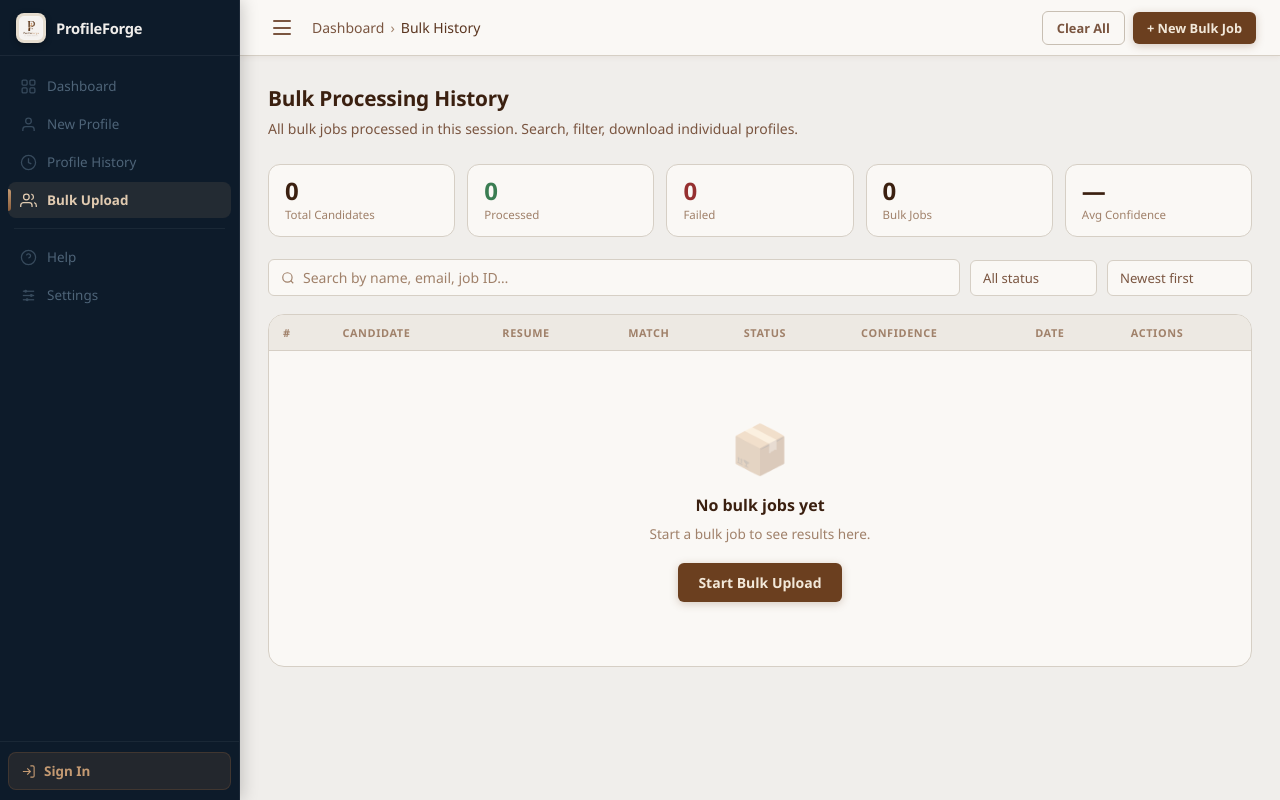
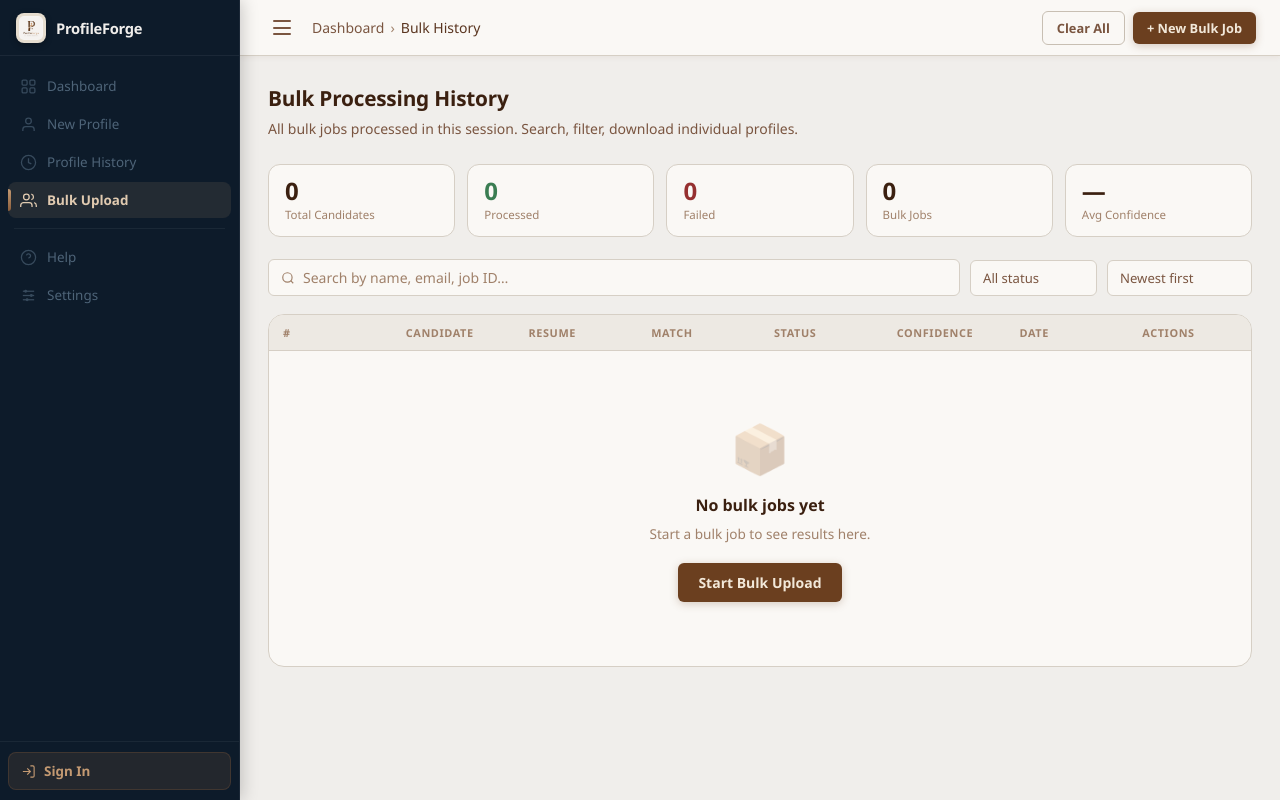
Before and after one commit to HazSha28/ProfileForge, a FastAPI app: page /bulk/history in a window 1280 px wide. Run offline with FastAPI, Linux system fonts and the light colour scheme; lists and menus that the app fills with data are empty.

Commit message:
fix: bulk table UI — confidence bar overflow + name wrapping
- table-layout: fixed on both bulk tables to constrain columns
- Fixed column widths: #(40px), Name(26%), Resume(22%), Match(90px), Status(110px), Conf(130px)
- Candidate name: white-space nowrap + text-overflow ellipsis + title tooltip
- Resume filename: same treatment, with tooltip on hover
- Confidence bar: flex-shrink:0 on bar element prevents overflow
- Date column: white-space nowrap
- Bulk history: match method map adds regno and github colors

```diff
--- a/web/static/js/bulk_history.js
+++ b/web/static/js/bulk_history.js
@@ -92,30 +92,33 @@ function render() {
     const [scls, slabel] = statusMap[r.status] || ["", r.status];
 
     const matchColors = {
-      email:"#5a90c8",phone:"#b07d20",exact_name:"#3a7d52",fuzzy_name:"#6b3f1f",none:"#7a8fa8"
+      email:"#5a90c8",phone:"#b07d20",exact_name:"#3a7d52",
+      fuzzy_name:"#6b3f1f",regno:"#5a90c8",github:"#3a7d52",none:"#7a8fa8"
     };
     const mcol = matchColors[r.match_method] || "#7a8fa8";
 
-    // Unique key for this row
     const key = JSON.stringify({job_id:r.job_id, index:r.index});
     const safeKey = btoa(key).replace(/=/g,"");
 
     return `
     <tr>
-      <td style="font-size:.76rem;color:var(--dim)">${r.index}</td>
-      <td>
-        <div class="bh-name">${esc(r.name)}</div>
-        <div class="bh-email">${esc(r.email||"")}</div>
+      <td style="font-size:.76rem;color:var(--dim);width:36px">${r.index}</td>
+      <td style="max-width:180px">
+        <div style="font-weight:700;color:var(--text);white-space:nowrap;overflow:hidden;text-overflow:ellipsis" title="${esc(r.name)}">${esc(r.name)}</div>
+        <div style="font-size:.73rem;color:var(--dim);white-space:nowrap;overflow:hidden;text-overflow:ellipsis">${esc(r.email||"")}</div>
       </td>
-      <td style="font-size:.75rem;color:var(--dim)">${esc(r.resume_name||"—")}</td>
-      <td><span style="font-size:.7rem;color:${mcol};font-weight:700">${esc(r.match_method||"—")}</span></td>
-      <td><span class="bh-badge ${scls}">${slabel}</span></td>
-      <td>
-        ${p > 0 ? `<span class="bh-conf-bar"><span class="bh-conf-fill" style="width:${p}%;background:${col}"></span></span>
-        <span style="font-size:.79rem;color:var(--muted)">${p}%</span>` : '<span style="color:var(--dim)">—</span>'}
+      <td style="font-size:.74rem;color:var(--dim);max-width:160px;white-space:nowrap;overflow:hidden;text-overflow:ellipsis" title="${esc(r.resume_name||"")}">${esc(r.resume_name||"—")}</td>
+      <td style="width:90px"><span style="font-size:.7rem;color:${mcol};font-weight:700">${esc(r.match_method||"—")}</span></td>
+      <td style="width:110px"><span class="bh-badge ${scls}">${slabel}</span></td>
+      <td style="width:120px">
+        ${p > 0 ? `
+          <div style="display:flex;align-items:center;gap:6px">
+            <span class="bh-conf-bar"><span class="bh-conf-fill" style="width:${p}%;background:${col}"></span></span>
+            <span style="font-size:.79rem;color:var(--muted);white-space:nowrap">${p}%</span>
+          </div>` : '<span style="color:var(--dim)">—</span>'}
       </td>
-      <td style="font-size:.78rem;color:var(--dim)">${dateStr}</td>
-      <td>
+      <td style="font-size:.78rem;color:var(--dim);width:100px;white-space:nowrap">${dateStr}</td>
+      <td style="width:110px">
         <div class="bh-actions">
           ${r.profile ? `<button class="bh-btn" onclick="viewProfile('${safeKey}')" title="View">
             <svg viewBox="0 0 24 24" fill="none" stroke="currentColor" stroke-width="2" width="11" height="11"><path d="M1 12s4-8 11-8 11 8 11 8-4 8-11 8-11-8-11-8z"/><circle cx="12" cy="12" r="3"/></svg>
--- a/web/templates/bulk_history.html
+++ b/web/templates/bulk_history.html
@@ -59,7 +59,7 @@
   background: var(--surface); border: 1px solid var(--border);
   border-radius: var(--radius-lg); overflow: hidden;
 }
-.bh-table { width: 100%; border-collapse: collapse; }
+.bh-table { width: 100%; border-collapse: collapse; table-layout: fixed; }
 .bh-table th {
   padding: 10px 14px; text-align: left; font-size: .68rem;
   font-weight: 700; text-transform: uppercase; letter-spacing: .6px;
```
Also changed, not shown: web/static/js/bulk_progress.js (+4 -4 lines), web/templates/bulk_progress.html (+29 -5 lines).
